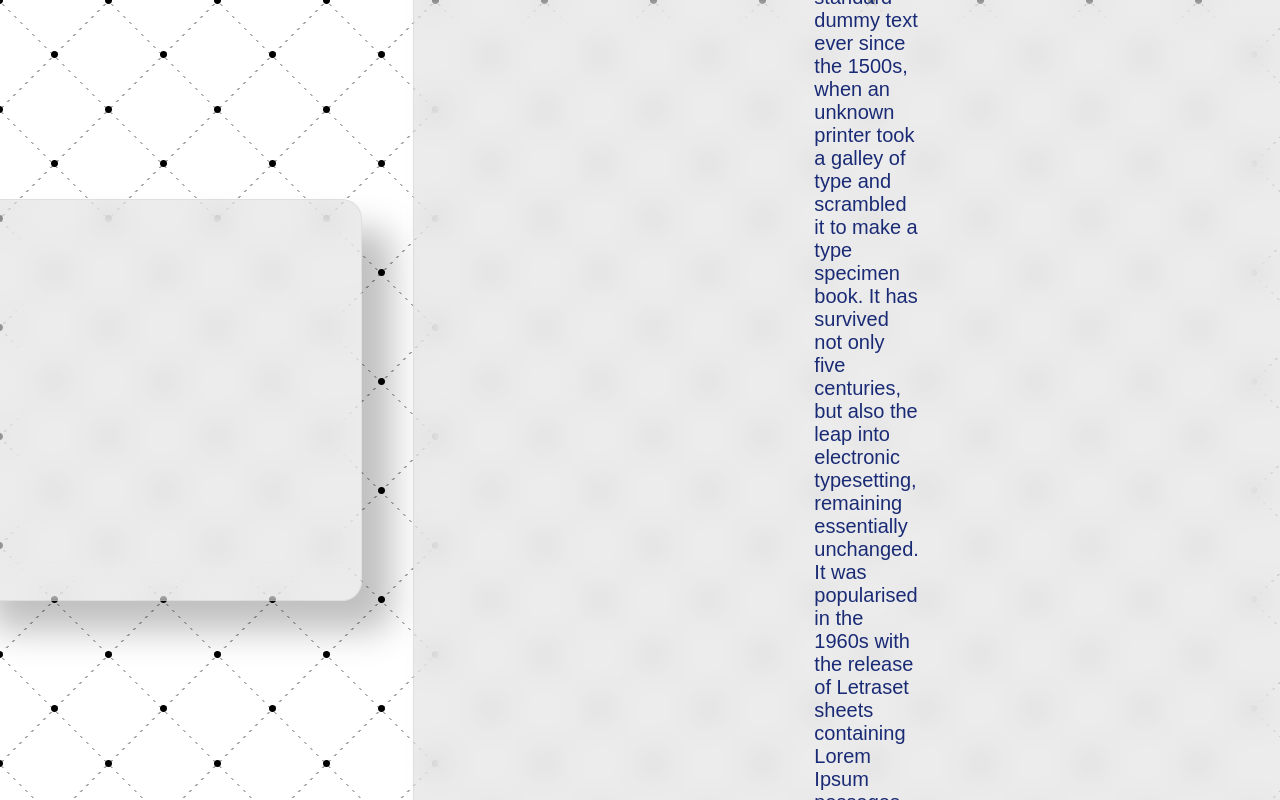
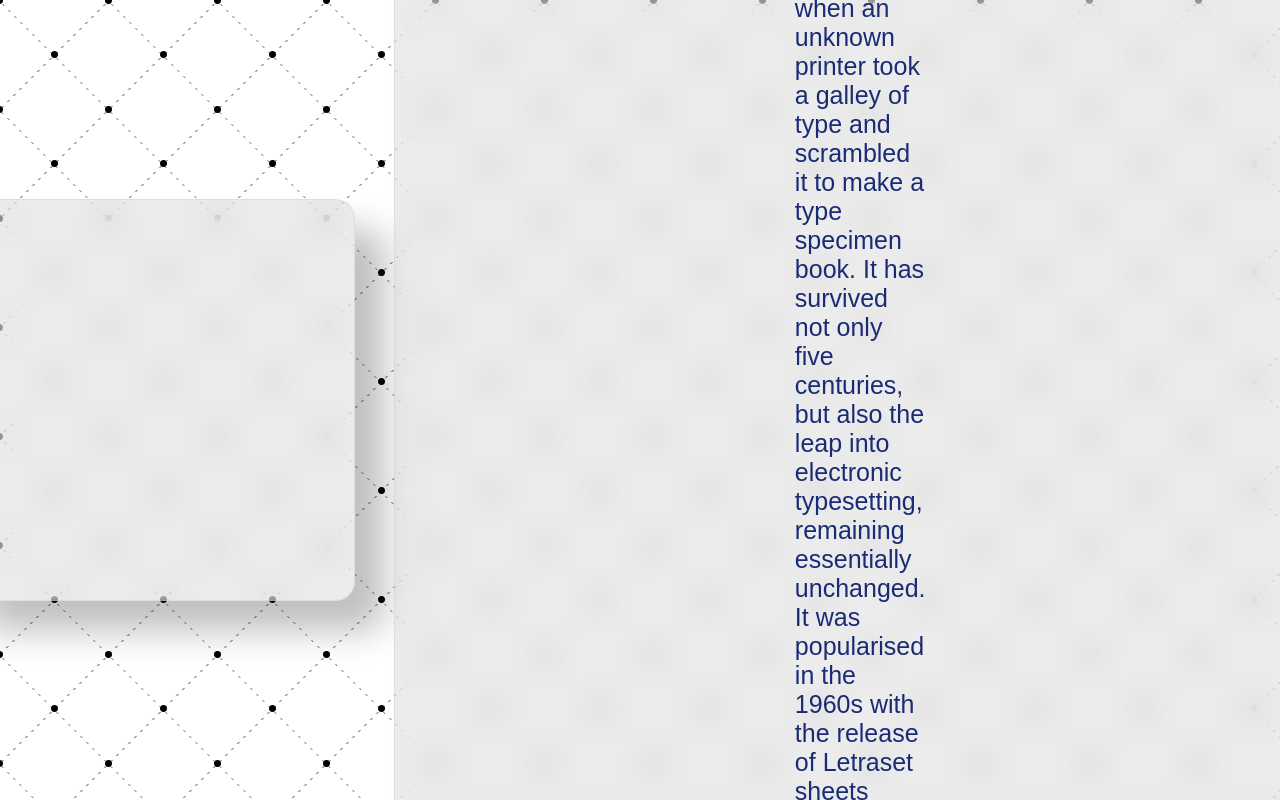
Before and after one commit to Stellaris1729/Schoolscape, a website: page apps/home/index.html in a window 1280 px wide. Shown: the top 800 px of the page. Drawn offline with Linux system fonts and the light colour scheme.

Commit message:
Update home.css

```diff
--- a/apps/home/home.css
+++ b/apps/home/home.css
@@ -63,11 +63,13 @@ body {
 
 .desc {
   font-family: "Poppins", sans-serif;
+  font-size: 20;
   justify-content: space-between;
-  margin: 0 2vw 0 4vw;
+  margin: 0 2vw 0 3vw;
   display: flex;
+  align-items: flex-start;
 
-  padding: 250px 400px 250px 400px;
+  padding: 200px 400px 200px 400px;
 
   border: 1px solid rgba(192, 192, 192, 0.3);
   border-radius: 20px;
@@ -81,14 +83,14 @@ body {
 
 .text-area {
   display: flex;
-  justify-content: center;
+  justify-content: left;
 }
 
 .content {
   display: flex;
   justify-content: center;
   font-weight: 500;
-  font-size: 20px;
+  font-size: 25px;
   font-family: "Montserrat", sans-serif;
 }
 
```
